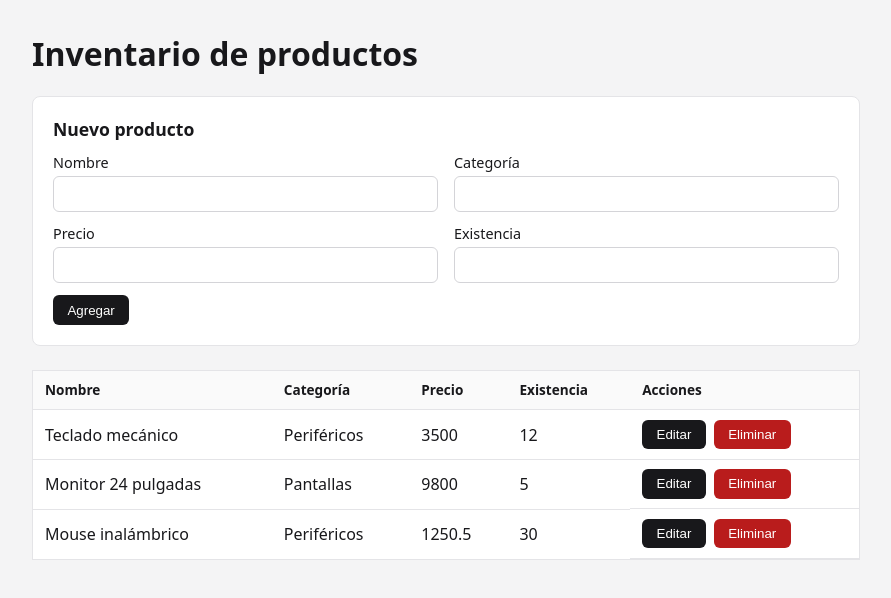
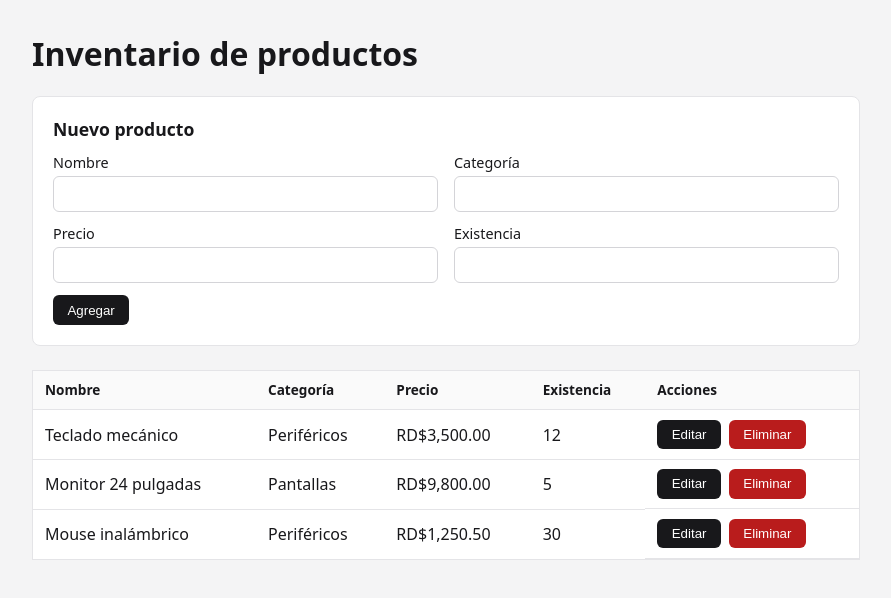
Before and after one commit to ChancheV2/Tarea3-Crud-Productos-Gitflow, a React (Vite) app: page / in a window 1280 px wide. Shown: the top 598 px of the page, without its empty margins (194-1085 px from the left). Built offline with nearby package versions, Linux system fonts and the light colour scheme.

Commit message:
Corrige el formato del precio para mostrarlo en RD$ con dos decimales

```diff
--- a/src/components/ProductTable.tsx
+++ b/src/components/ProductTable.tsx
@@ -1,4 +1,5 @@
 import type { Product } from "../types";
+import { formatPrice } from "../format";
 
 interface Props {
   products: Product[];
@@ -27,7 +28,7 @@ export function ProductTable({ products, onEdit, onDelete }: Props) {
           <tr key={p.id}>
             <td>{p.name}</td>
             <td>{p.category}</td>
-            <td>{p.price}</td>
+            <td>{formatPrice(p.price)}</td>
             <td>{p.stock}</td>
             <td className="actions">
               <button onClick={() => onEdit(p)}>Editar</button>
--- /dev/null
+++ b/src/format.ts
@@ -0,0 +1,9 @@
+const formatter = new Intl.NumberFormat("es-DO", {
+  style: "currency",
+  currency: "DOP",
+  minimumFractionDigits: 2,
+});
+
+export function formatPrice(value: number): string {
+  return formatter.format(value);
+}
```
